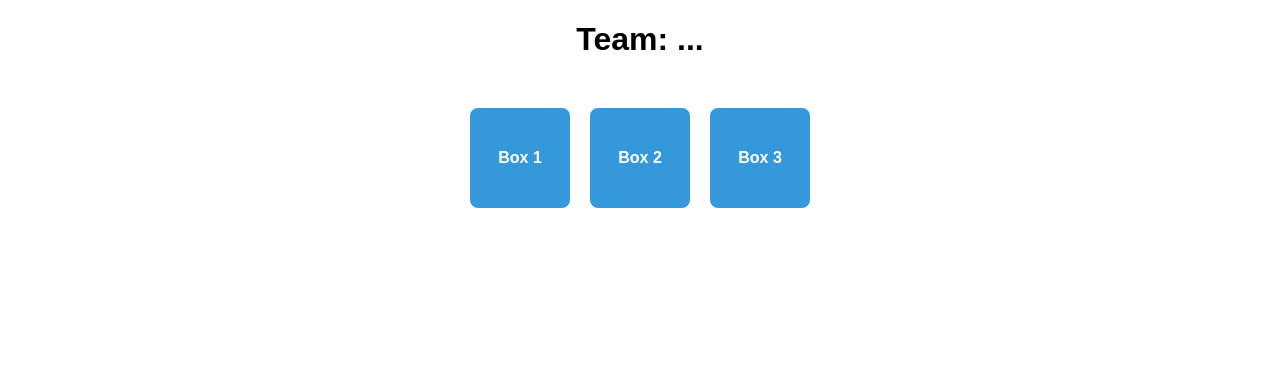
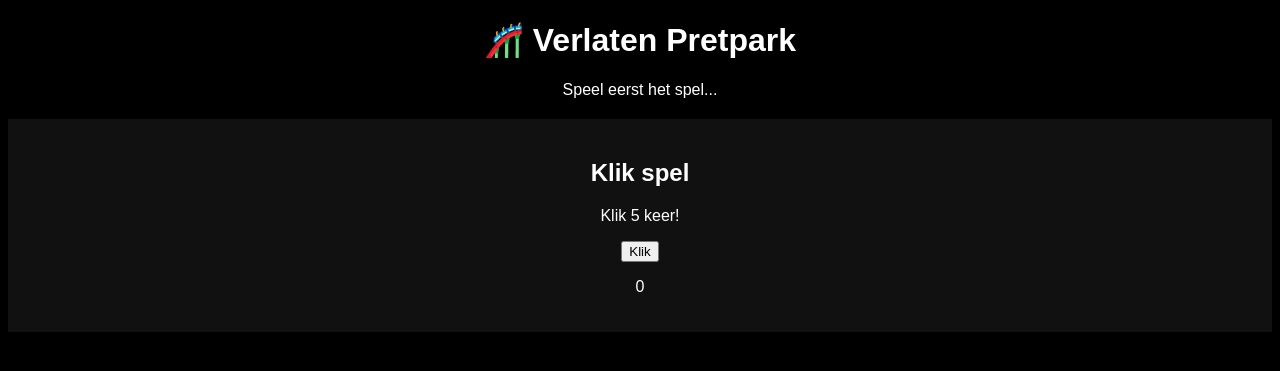
Before and after one commit to HamzaAmouch/P3-escape-room-DELL, a PHP site: page /rooms/room_1.php in a window 1280 px wide. Shown: the top 371 px of the page. Run offline with PHP 8.4, Linux system fonts and the light colour scheme; data comes from the database, SQL or seed files in the repository.

Commit message:
Update room_1.php

```diff
--- a/rooms/room_1.php
+++ b/rooms/room_1.php
@@ -10,40 +10,164 @@ try {
 ?>
 
 <!DOCTYPE html>
-<html lang="en">
+<html lang="nl">
+<head>
+<meta charset="UTF-8">
+<title>Verlaten Pretpark</title>
 
-<head>
-  <meta charset="UTF-8">
-  <meta name="viewport" content="width=device-width, initial-scale=1.0">
-  <title>Escape Room 3</title>
-  <link rel="stylesheet" href="../css/style.css">
+<style>
+body {
+  background: black;
+  color: white;
+  text-align: center;
+  font-family: Arial;
+}
+
+.box {
+  width: 120px;
+  height: 120px;
+  background: darkred;
+  display: none;
+  justify-content: center;
+  align-items: center;
+  margin: 10px auto;
+  cursor: pointer;
+}
+
+.box.active {
+  display: flex;
+}
+
+.modal, .game {
+  display: none;
+  background: #111;
+  padding: 20px;
+  margin-top: 20px;
+}
+</style>
+
 </head>
 
 <body>
-  <h1>Team: ...</h1>
 
-  <div class="container">
-    <?php foreach ($riddles as $index => $riddle) : ?>
-    <div class="box box<?php echo $index + 1; ?>" onclick="openModal(<?php echo $index; ?>)"
-      data-index="<?php echo $index; ?>" data-riddle="<?php echo htmlspecialchars($riddle['riddle']); ?>"
-      data-answer="<?php echo htmlspecialchars($riddle['answer']); ?>">
-      Box <?php echo $index + 1; ?>
-    </div>
-    <?php endforeach; ?>
-  </div>
+<h1>🎢 Verlaten Pretpark</h1>
+<p>Speel eerst het spel...</p>
 
-  <section class="overlay" id="overlay" onclick="closeModal()"></section>
+<!-- GAME AREA -->
+<div id="game1" class="game">
+  <h2>Klik spel</h2>
+  <p>Klik 5 keer!</p>
+  <button onclick="clickGame()">Klik</button>
+  <p id="clickCount">0</p>
+</div>
 
-  <section class="modal" id="modal">
-    <h2>Escape Room Vraag</h2>
-    <p id="riddle"></p>
-    <input type="text" id="answer" placeholder="Typ je antwoord">
-    <button onclick="checkAnswer()">Verzenden</button>
-    <p id="feedback"></p>
-  </section>
+<div id="game2" class="game">
+  <h2>Raad het getal (1-5)</h2>
+  <input id="guess">
+  <button onclick="guessGame()">Raad</button>
+</div>
 
-  <script src="../js/app.js"></script>
+<div id="game3" class="game">
+  <h2>Kies de juiste knop</h2>
+  <button onclick="wrong()">1</button>
+  <button onclick="correct()">2</button>
+  <button onclick="wrong()">3</button>
+</div>
+
+<!-- BOXES -->
+<?php foreach ($riddles as $index => $riddle) : ?>
+<div class="box"
+  onclick="openModal(<?php echo $index; ?>)"
+  data-answer="<?php echo strtolower($riddle['answer']); ?>"
+  data-riddle="<?php echo $riddle['riddle']; ?>">
+  🎁 Vraag <?php echo $index + 1; ?>
+</div>
+<?php endforeach; ?>
+
+<!-- MODAL -->
+<div class="modal" id="modal">
+  <p id="riddleText"></p>
+  <input id="answerInput">
+  <button onclick="checkAnswer()">Check</button>
+  <p id="feedback"></p>
+</div>
+
+<script>
+let currentBox = null;
+let boxes = document.querySelectorAll('.box');
+
+// start game 1
+document.getElementById('game1').style.display = 'block';
+
+// GAME 1
+let clicks = 0;
+function clickGame() {
+  clicks++;
+  document.getElementById('clickCount').innerText = clicks;
+
+  if (clicks >= 5) {
+    alert("Game gehaald!");
+    document.getElementById('game1').style.display = 'none';
+    boxes[0].classList.add('active');
+  }
+}
+
+// GAME 2
+function guessGame() {
+  let random = 3; // simpel gehouden
+  let input = document.getElementById('guess').value;
+
+  if (input == random) {
+    alert("Goed!");
+    document.getElementById('game2').style.display = 'none';
+    boxes[1].classList.add('active');
+  }
+}
+
+// GAME 3
+function correct() {
+  alert("Goed!");
+  document.getElementById('game3').style.display = 'none';
+  boxes[2].classList.add('active');
+}
+
+function wrong() {
+  alert("Fout!");
+}
+
+// OPEN RIDDLE
+function openModal(index) {
+  currentBox = boxes[index];
+  document.getElementById('riddleText').innerText = currentBox.dataset.riddle;
+  document.getElementById('modal').style.display = 'block';
+}
+
+// CHECK ANSWER
+function checkAnswer() {
+  let input = document.getElementById('answerInput').value.toLowerCase();
+  let correct = currentBox.dataset.answer;
+
+  if (input === correct) {
+    alert("Goed!");
+
+    document.getElementById('modal').style.display = 'none';
+
+    // volgende game starten
+    if (currentBox === boxes[0]) {
+      document.getElementById('game2').style.display = 'block';
+    }
+    if (currentBox === boxes[1]) {
+      document.getElementById('game3').style.display = 'block';
+    }
+    if (currentBox === boxes[2]) {
+      alert("🎉 Je hebt alles gehaald!");
+    }
+
+  } else {
+    document.getElementById('feedback').innerText = "Fout!";
+  }
+}
+</script>
 
 </body>
-
 </html>
```
